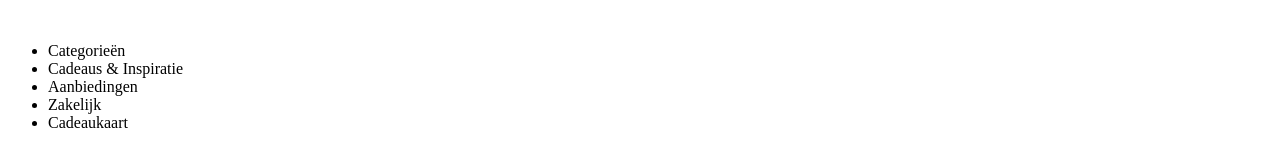
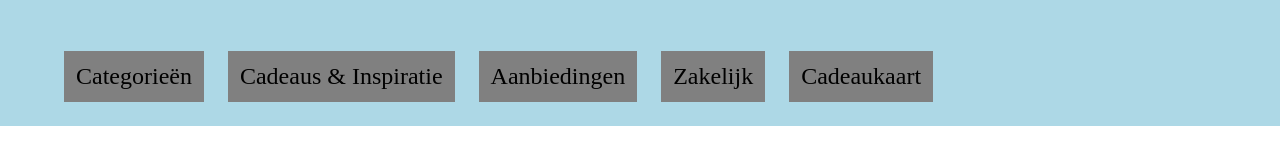
Before and after one commit to eclipza/frontend, a plain HTML site: page index.html in a window 1280 px wide. Drawn offline with Linux system fonts and the light colour scheme.

Commit message:
Add files via upload

```diff
--- a/styles/style.css
+++ b/styles/style.css
@@ -2,3 +2,27 @@
 *, *::after, *::before {
   box-sizing:border-box;
 }
+
+header {
+  background-color: lightblue;
+  position: absolute;
+  left: 0; top: 0; right: 0;
+  font-size: 1.5em;
+}
+
+:first-of-type ul {
+  display: flex;
+  flex-direction: row;
+  list-style: none;
+}
+
+:first-of-type li {
+  position: flex;
+  margin-left: 1em;
+  background-color: grey;
+  padding: 0.5em;
+}
+
+main {
+
+}
```
